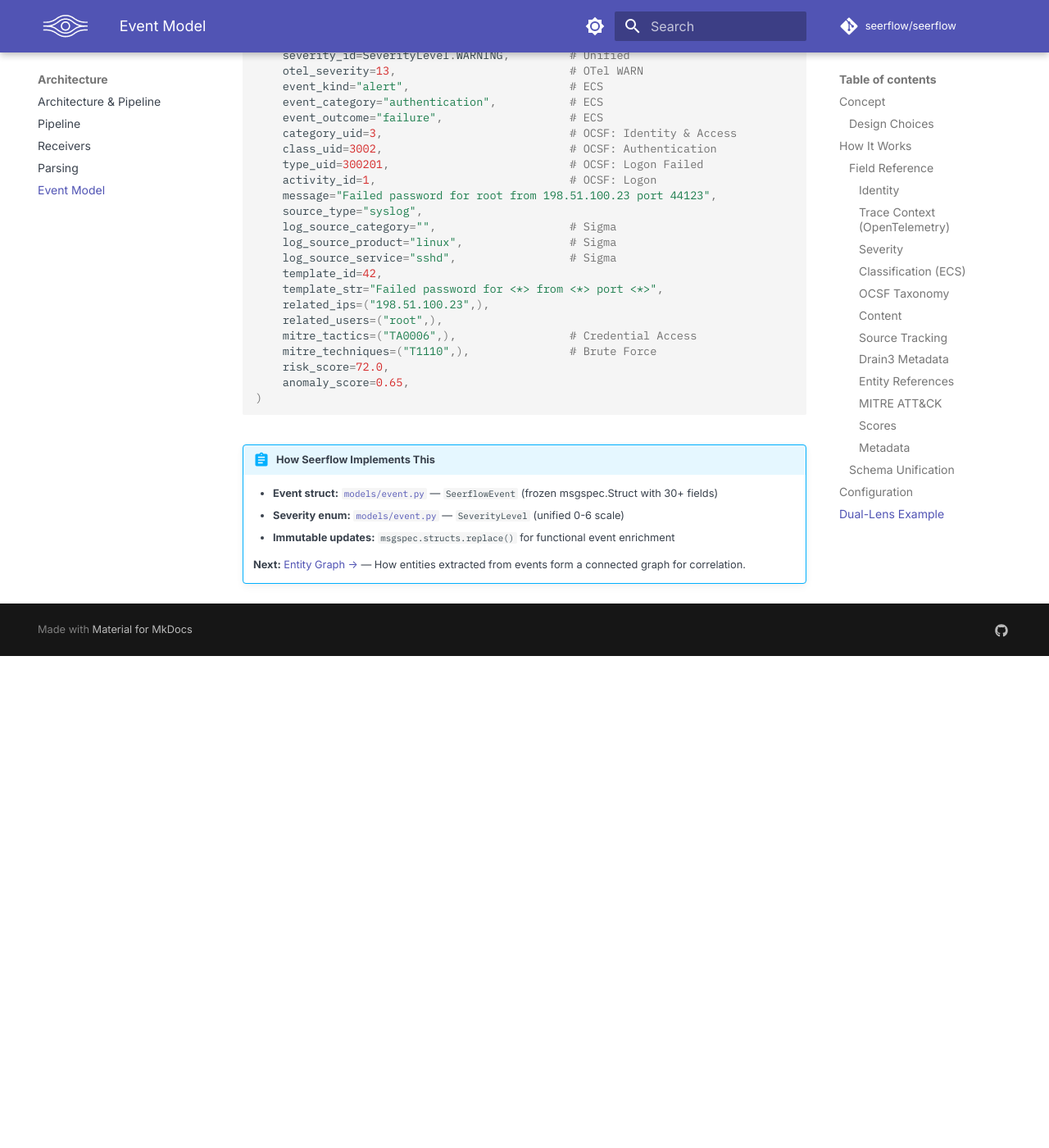
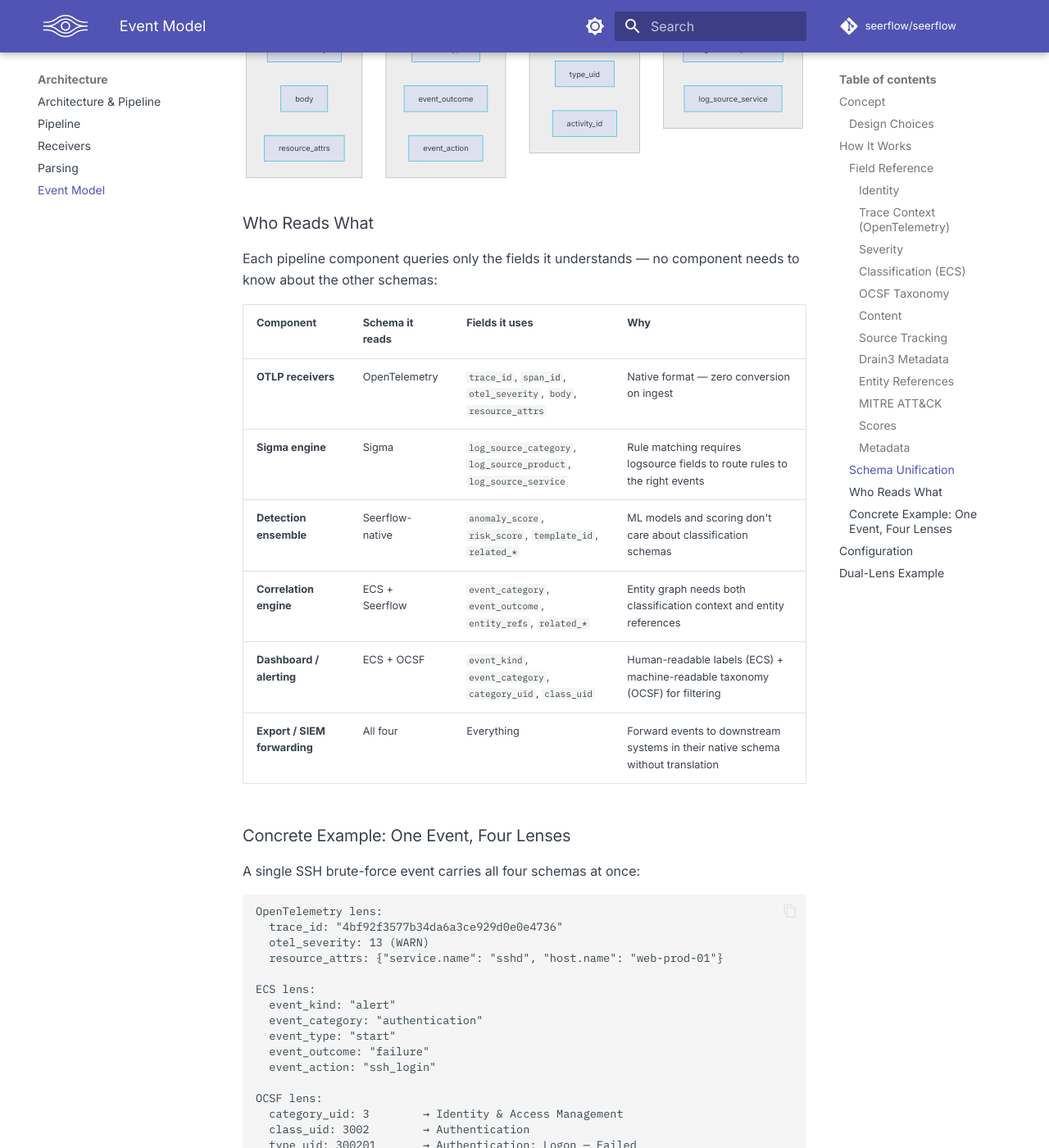
Before and after one commit to seerflow/seerflow-guide, an MkDocs documentation site: the page built from docs/architecture/event-model.md, in a window 1280 px wide and 1400 px high, scrolled down 5909 px. Shown: the whole window at 82% size. Built offline with MkDocs 1.6.1 and Material for MkDocs 9.7.7, drawn with Linux system fonts in a browser that asks for light colours; plug-ins that fetch from the network failed and are left out; comment, search, counter and statistics services are not loaded; before the commit the page ends 6709 px from its top, so only the background shows below that; some of the changed text lies outside the part shown.

Commit message:
docs: expand Schema Unification with four-schema comparison, who-reads-what table, concrete example

````diff
--- a/docs/architecture/event-model.md
+++ b/docs/architecture/event-model.md
@@ -133,11 +133,23 @@
 
 ### Schema Unification
 
+The security and observability industry has no single standard for log events. Four competing schemas dominate, each designed for a different purpose:
+
+| Schema | Origin | Strength | Used by |
+|--------|--------|----------|---------|
+| **OpenTelemetry** | CNCF (2019) | Distributed tracing, nanosecond timestamps, resource attributes | Cloud-native apps, Kubernetes, OTel Collector |
+| **Elastic Common Schema** | Elastic (2019) | Human-readable event classification (`event.kind/category/type/outcome`) | Elasticsearch, Kibana, Elastic SIEM |
+| **OCSF** | AWS + Splunk (2022) | Numeric taxonomy for machine processing (`category_uid/class_uid/type_uid`) | AWS Security Lake, Splunk, CrowdStrike |
+| **Sigma** | Open-source (2017) | Portable detection rules via `logsource.category/product/service` matching | 3,000+ SigmaHQ rules, every major SIEM |
+
+Traditional tools pick one schema and translate everything into it — losing information in the process. Seerflow takes a different approach: **carry all four schemas simultaneously** in a single struct. No translation, no lossy mapping, no schema conversion at query time.
+
 ```mermaid
 graph TB
-    SE["SeerflowEvent"]
+    SE["🔷 SeerflowEvent<br/><small>One struct, four schemas</small>"]
 
-    subgraph "OpenTelemetry"
+    subgraph OTel["OpenTelemetry"]
+        direction LR
         OT1["trace_id"]
         OT2["span_id"]
         OT3["otel_severity"]
@@ -145,7 +157,8 @@
         OT5["resource_attrs"]
     end
 
-    subgraph "Elastic Common Schema"
+    subgraph ECS["Elastic Common Schema"]
+        direction LR
         ECS1["event_kind"]
         ECS2["event_category"]
         ECS3["event_type"]
@@ -153,26 +166,72 @@
         ECS5["event_action"]
     end
 
-    subgraph "OCSF"
+    subgraph OCSF_g["OCSF"]
+        direction LR
         OC1["category_uid"]
         OC2["class_uid"]
         OC3["type_uid"]
         OC4["activity_id"]
     end
 
-    subgraph "Sigma"
+    subgraph Sigma_g["Sigma"]
+        direction LR
         SG1["log_source_category"]
         SG2["log_source_product"]
         SG3["log_source_service"]
     end
 
-    SE --> OT1 & OT2 & OT3 & OT4 & OT5
-    SE --> ECS1 & ECS2 & ECS3 & ECS4 & ECS5
-    SE --> OC1 & OC2 & OC3 & OC4
-    SE --> SG1 & SG2 & SG3
+    SE --> OTel
+    SE --> ECS
+    SE --> OCSF_g
+    SE --> Sigma_g
+
+    style SE fill:#5154B4,stroke:#333,color:#fff
 ```
 
-Each downstream consumer queries only its native fields — the Sigma engine reads `log_source_*`, the correlation engine reads `entity_refs` and `related_*`, the dashboard reads `event_kind` and `risk_score`. No translation needed.
+### Who Reads What
+
+Each pipeline component queries only the fields it understands — no component needs to know about the other schemas:
+
+| Component | Schema it reads | Fields it uses | Why |
+|-----------|----------------|----------------|-----|
+| **OTLP receivers** | OpenTelemetry | `trace_id`, `span_id`, `otel_severity`, `body`, `resource_attrs` | Native format — zero conversion on ingest |
+| **Sigma engine** | Sigma | `log_source_category`, `log_source_product`, `log_source_service` | Rule matching requires logsource fields to route rules to the right events |
+| **Detection ensemble** | Seerflow-native | `anomaly_score`, `risk_score`, `template_id`, `related_*` | ML models and scoring don't care about classification schemas |
+| **Correlation engine** | ECS + Seerflow | `event_category`, `event_outcome`, `entity_refs`, `related_*` | Entity graph needs both classification context and entity references |
+| **Dashboard / alerting** | ECS + OCSF | `event_kind`, `event_category`, `category_uid`, `class_uid` | Human-readable labels (ECS) + machine-readable taxonomy (OCSF) for filtering |
+| **Export / SIEM forwarding** | All four | Everything | Forward events to downstream systems in their native schema without translation |
+
+### Concrete Example: One Event, Four Lenses
+
+A single SSH brute-force event carries all four schemas at once:
+
+```
+OpenTelemetry lens:
+  trace_id: "4bf92f3577b34da6a3ce929d0e0e4736"
+  otel_severity: 13 (WARN)
+  resource_attrs: {"service.name": "sshd", "host.name": "web-prod-01"}
+
+ECS lens:
+  event_kind: "alert"
+  event_category: "authentication"
+  event_type: "start"
+  event_outcome: "failure"
+  event_action: "ssh_login"
+
+OCSF lens:
+  category_uid: 3        → Identity & Access Management
+  class_uid: 3002        → Authentication
+  type_uid: 300201       → Authentication: Logon — Failed
+  activity_id: 1         → Logon
+
+Sigma lens:
+  log_source_product: "linux"
+  log_source_service: "sshd"
+  → matches rule: "Sigma SSH Brute Force Detection"
+```
+
+No translation happened. The OTLP receiver populated the OTel fields at ingest. The normalizer set the ECS and OCSF fields based on message classification. The Sigma engine matched rules using the logsource fields. Every downstream consumer got exactly the fields it needed, in its native format.
 
 ## Configuration
 
````
